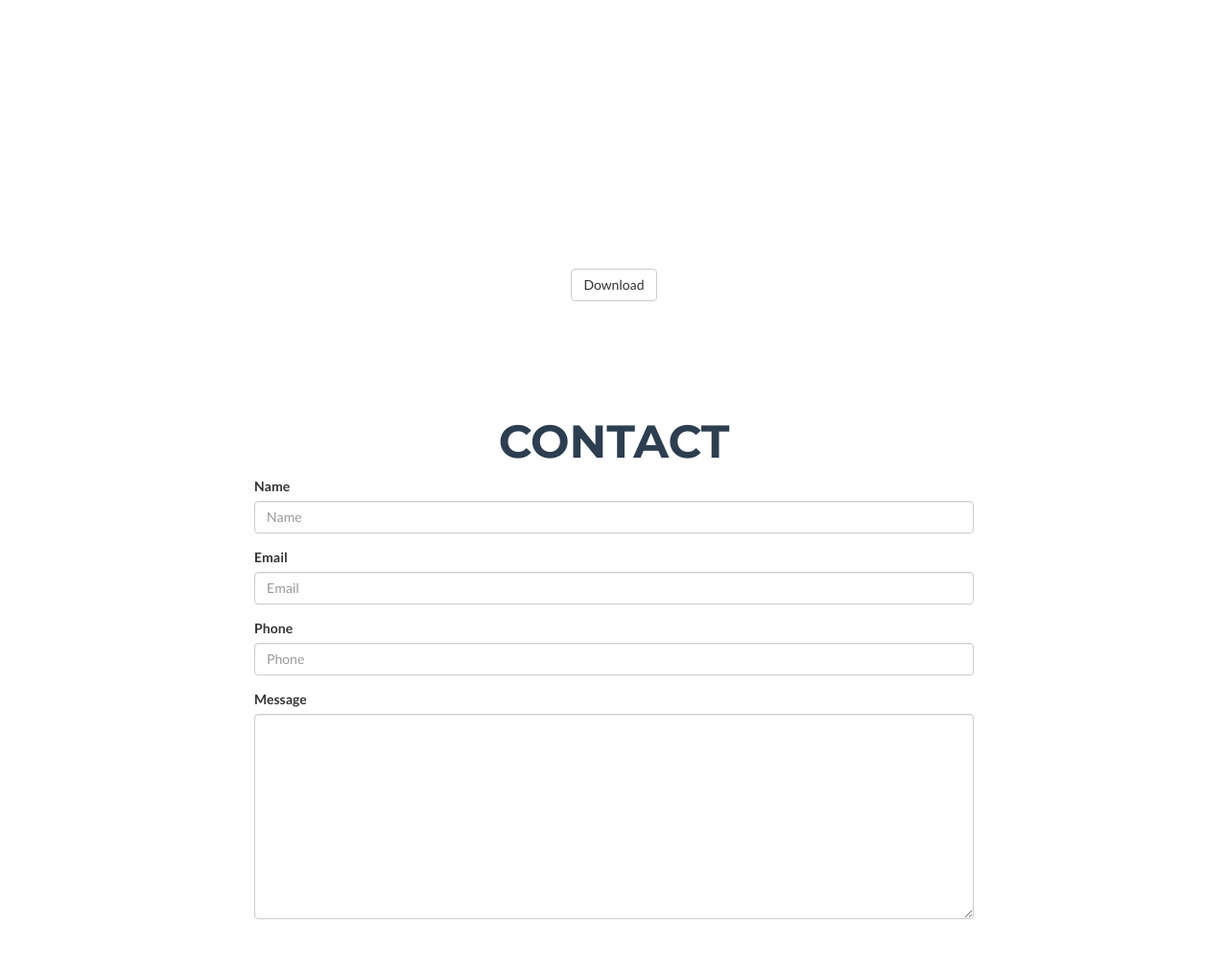
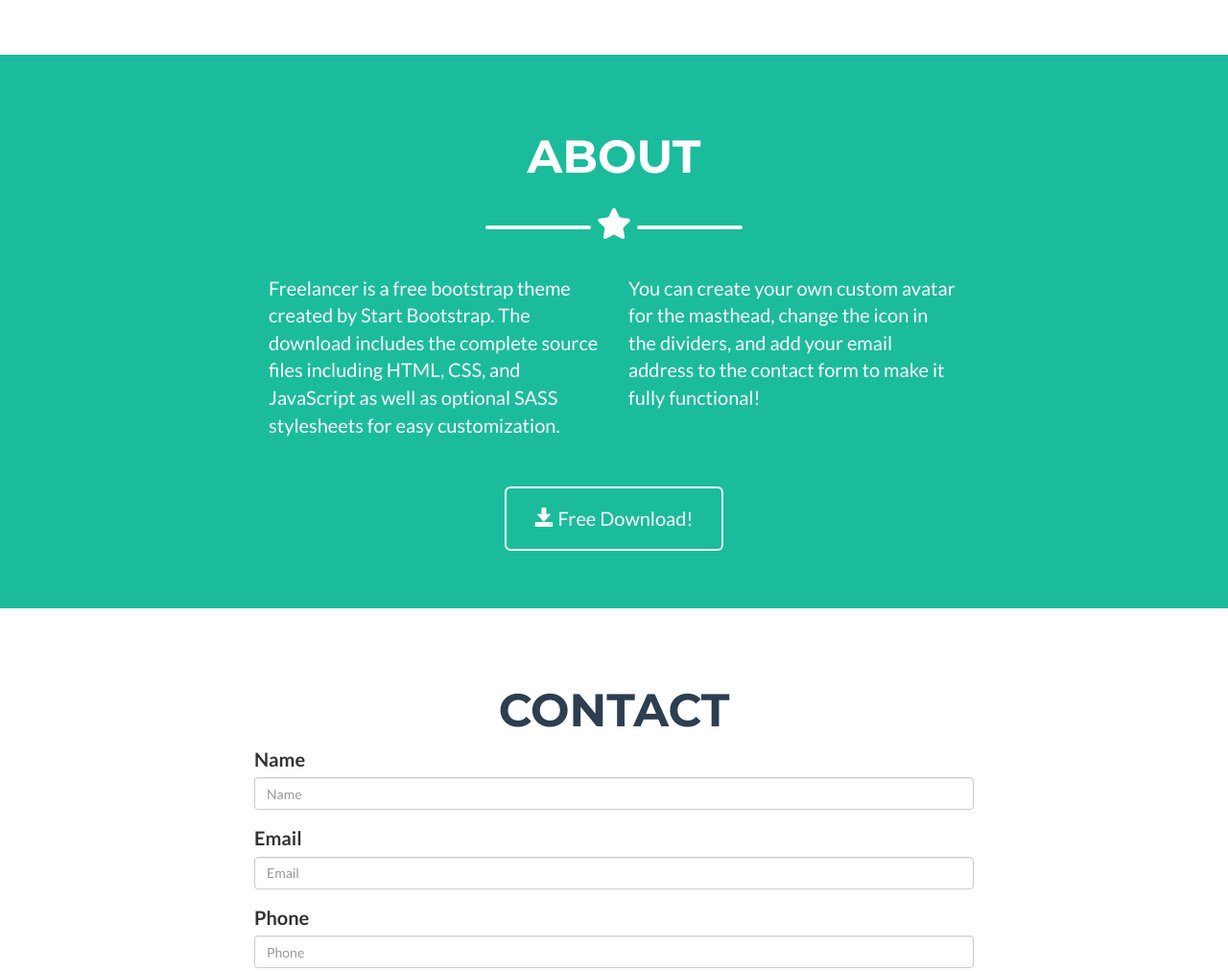
Before and after one commit to andreacontestabile/html-css-bootstrap-freelancer, a plain HTML site: page index.html in a window 1280 px wide. Shown: the part 1533-2545 px from the top of the page at 96% size. Drawn offline with nearby package versions, Linux system fonts and the light colour scheme.

Commit message:
Struttura e stile sezione About

```diff
--- a/css/style.css
+++ b/css/style.css
@@ -1,7 +1,12 @@
 /* Generale */
 body {
   font-family: 'Lato';
-  font-weight: 400!important;
+  font-size: 20px;
+}
+
+.wrapper {
+  max-width: 750px;
+  margin: 0 auto;
 }
 
 .t_dark {
@@ -23,6 +28,13 @@ body {
 .btn_aqua {
   background-color: #1ABC9C;
   color: #fff;
+}
+
+.btn_transparent {
+  padding: 18px 30px;
+  font-size: 20px;
+  background: none;
+  border: 2px solid #fff;
 }
 
 .list_inline {
@@ -135,14 +147,8 @@ header {
   border-radius: 10px;
 }
 
-#about {
-  padding: 40px 0;
-  color: #fff;
-}
-
 #about button {
-  display: block;
-  margin: 30px auto 0;
+  margin-top: 40px;
 }
 
 #footer_top, #footer_bottom {
--- a/index.html
+++ b/index.html
@@ -100,21 +100,28 @@
       </section>
       <!-- /sezione portfolio -->
       <!-- sezione about -->
-      <section id="about">
+      <section id="about" class="bg_aqua t_white">
         <h2>About</h2>
-        <div class="container">
+        <div class="icon_separator white_line t_white text-center">
+          <i class="fas fa-star"></i>
+        </div>
+        <div class="wrapper">
+          <div class="container-fluid">
             <div class="row">
               <div class="col-xs-12 col-sm-6">
                 <div class="about_text">
-                <p>Lorem ipsum dolor sit amet, consectetur adipisicing elit. Dignissimos eaque, commodi non sed, ad quo minus tempore. Facere nostrum amet culpa, voluptatum blanditiis molestias nemo dolorem, quas praesentium illo! Quasi!</p>
+                  <p>Freelancer is a free bootstrap theme created by Start Bootstrap. The download includes the complete source files including HTML, CSS, and JavaScript as well as optional SASS stylesheets for easy customization.</p>
                 </div>
               </div>
               <div class="col-xs-12 col-sm-6">
                 <div class="about_text">
-                <p>Lorem ipsum dolor sit amet, consectetur adipisicing elit. Dignissimos eaque, commodi non sed, ad quo minus tempore. Facere nostrum amet culpa, voluptatum blanditiis molestias nemo dolorem, quas praesentium illo! Quasi!</p>
+                  <p>You can create your own custom avatar for the masthead, change the icon in the dividers, and add your email address to the contact form to make it fully functional!</p>
                 </div>
               </div>
-            <div class="col-xs-12"><button class="btn btn-default">Download</button></div>
+              <div class="col-xs-12 text-center">
+                <button type="button" class="btn btn-lg btn_transparent"><span class="glyphicon glyphicon-save"></span> Free Download!</button>
+              </div>
+            </div>
           </div>
         </div>
       </section>
```
Lines whose indentation alone changed are shown as unchanged.
